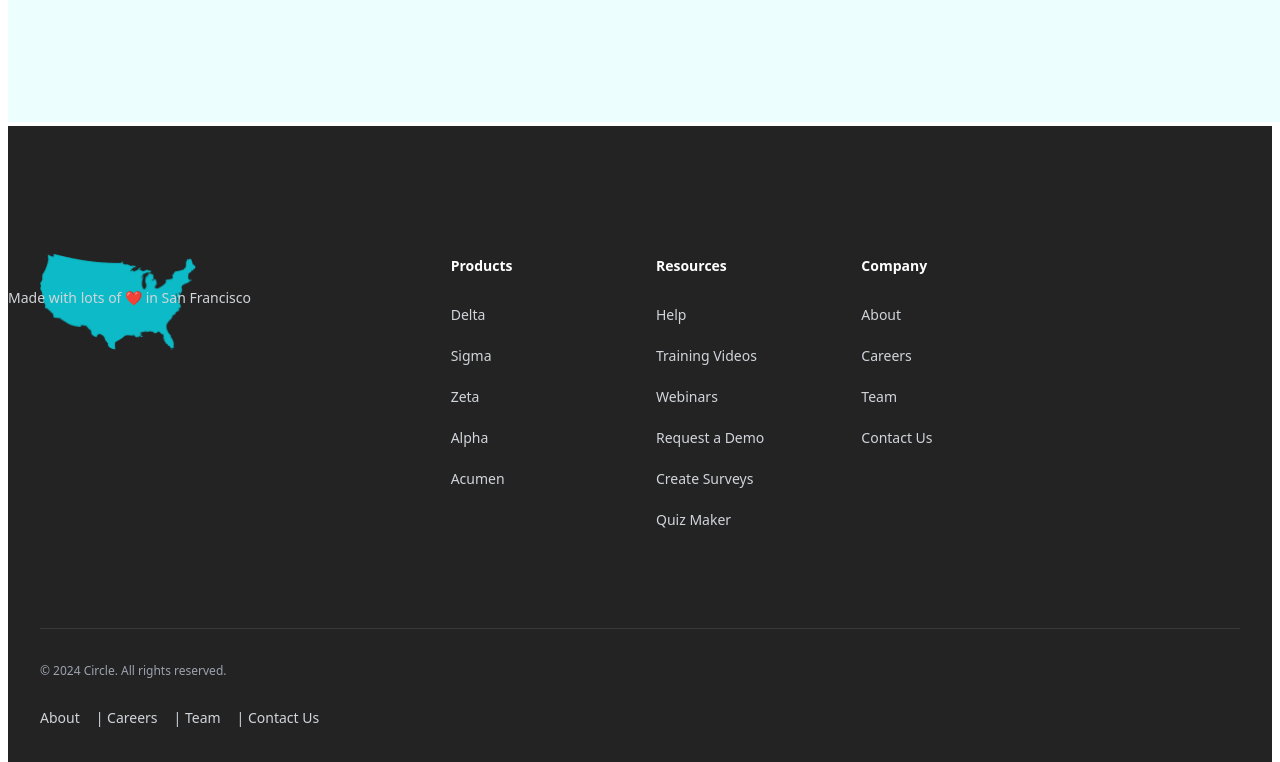
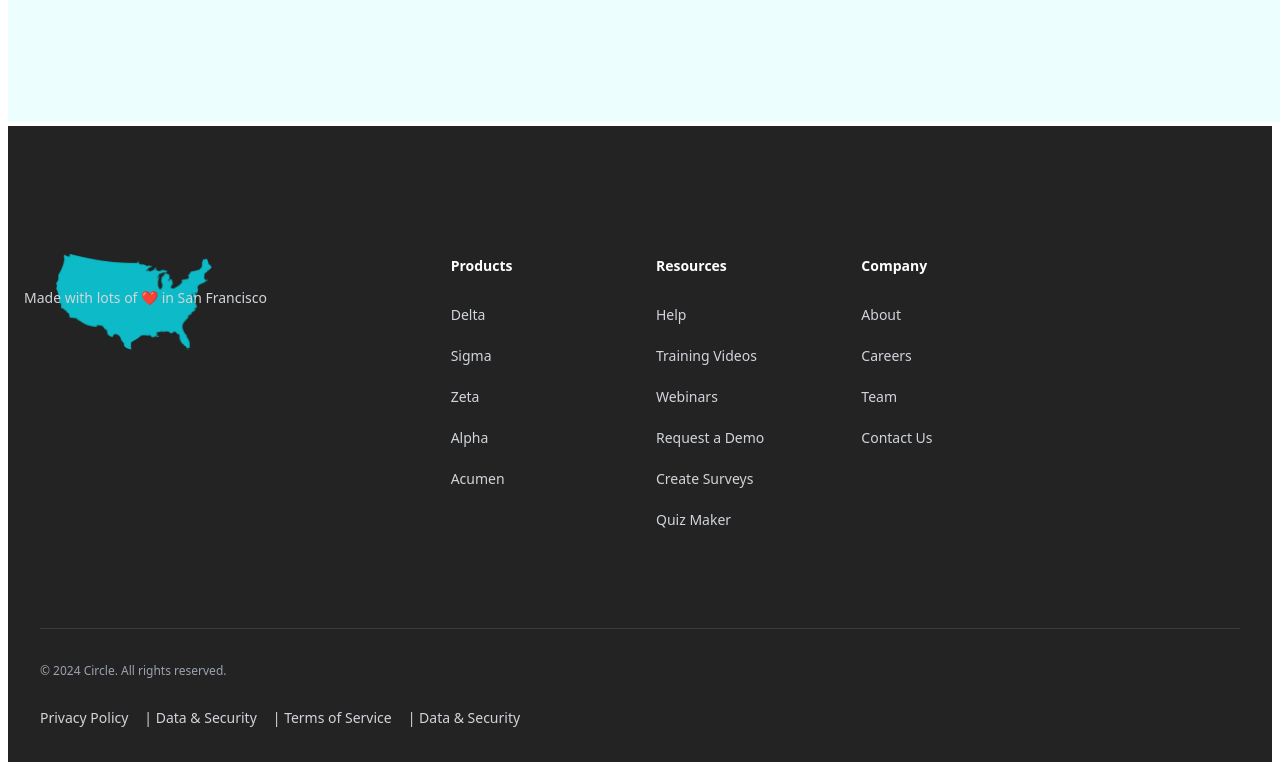
Before and after one commit to olakunle-exxdee/vite-project, a React (Vite) app: page / in a window 1280 px wide. Shown: the part 6229-6991 px from the top of the page. Built offline with nearby package versions, Linux system fonts and the light colour scheme.

Commit message:
feat: Update Footer component with new navigation links and adjust layout in App component

```diff
--- a/src/App.tsx
+++ b/src/App.tsx
@@ -9,7 +9,7 @@ import Footer from './components/Footer';
 
 const App = () => {
   return (
-    <div className='sm:px-2'>
+    <div className=' mx-auto sm:px-2'>
       <Navbar />
       <Company />
       <Section />
--- a/src/components/Footer.tsx
+++ b/src/components/Footer.tsx
@@ -24,6 +24,12 @@ const navigation = {
     { name: 'Team', href: '#' },
     { name: 'Contact Us', href: '#' },
   ],
+  footer: [
+    { name: 'Privacy Policy', href: '#' },
+    { name: 'Data & Security', href: '#' },
+    { name: 'Terms of Service', href: '#' },
+    { name: 'Data & Security', href: '#' },
+  ],
 };
 
 export default function Example() {
@@ -34,7 +40,7 @@ export default function Example() {
       </h2>
       <div className='mx-auto max-w-7xl px-6 pb-8 pt-16 sm:pt-24 lg:px-8 lg:pt-32'>
         <div className='xl:grid xl:grid-cols-3 xl:gap-8'>
-          <div className='space-y-8 relative'>
+          <div className=' ml-4 space-y-8 relative'>
             <img className='h-24' src={san} alt='Circle' />
             <p className='text-sm leading-6 text-gray-300 absolute inset-0 transform -translate-x-8'>
               Made with lots of ❤️ in San Francisco
@@ -100,12 +106,12 @@ export default function Example() {
             &copy; 2024 Circle. All rights reserved.
           </p>
           <ul role='list' className='mt-6 space-x-4 flex'>
-            {navigation.company.map((item) => (
+            {navigation.footer.map((item) => (
               <li key={item.name}>
                 <a
                   href={item.href}
                   className='text-sm leading-6 text-gray-300 hover:text-white'>
-                  {item.name === 'About' ? '' : '|'} {item.name}
+                  {item.name === 'Privacy Policy' ? '' : '|'} {item.name}
                 </a>
               </li>
             ))}
```
